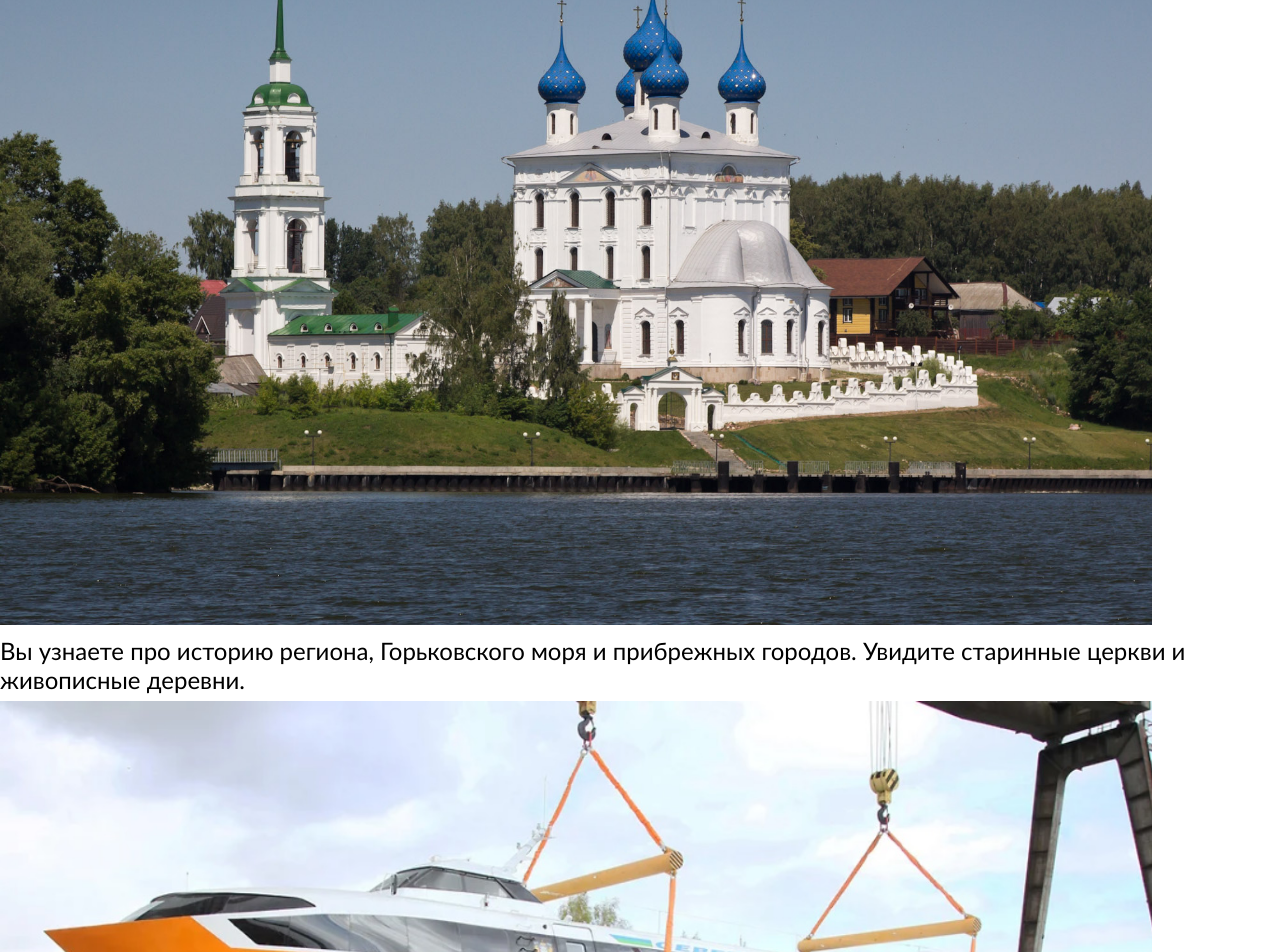
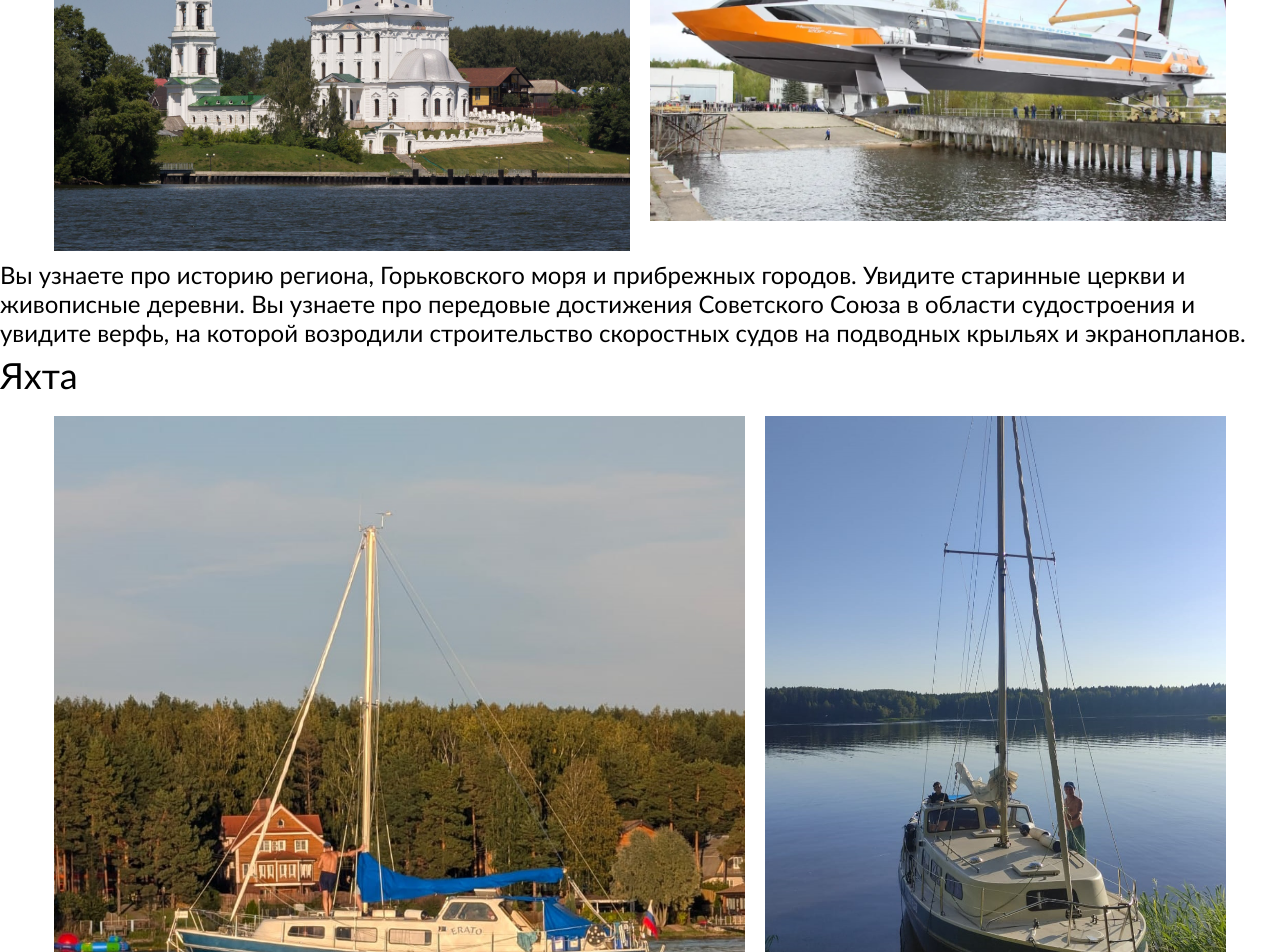
Before and after one commit to CaptainEvgeny/Volga-sail, a Jekyll site: the page built from index.md, in a window 1280 px wide and 1400 px high, scrolled down 1838 px. Shown: the top 952 px of the window. Built offline with Jekyll 4.4.1, drawn with Linux system fonts in a browser that asks for light colours; some of the changed text lies outside the part shown.

Commit message:
Update index.md

```diff
--- a/index.md
+++ b/index.md
@@ -22,13 +22,12 @@ excerpt: Круизы на парусных яхтах по Горьковско
 
 Желающие могут принять участие в управлении яхтой: научиться поднимать паруса, научиться настраивать их в зависимости от ветра и конечно же побыть рулевым, постоять за штурвалом настоящего морского корабля.
 
-<img src="images/Katunki-Church.jpg" alt="Яхта.Парус" width="90%" alighn="center">
+<div class="container">
+    <img src="images/Katunki-Church.jpg" alt="Яхта.Парус" width="45%">
+    <img src="images/Verf.jpg" alt="Яхта.Парус" width="45%">
+</div>
 
-Вы узнаете про историю региона, Горьковского моря и прибрежных городов. Увидите старинные церкви и живописные деревни.
-
-<img src="images/Verf.jpg" alt="Яхта.Парус" width="90%" alighn="center">
-
-Вы узнаете про передовые достижения Советского Союза в области судостроения и увидите верфь, на которой возродили строительство скоростных судов на подводных крыльях и экранопланов.
+Вы узнаете про историю региона, Горьковского моря и прибрежных городов. Увидите старинные церкви и живописные деревни. Вы узнаете про передовые достижения Советского Союза в области судостроения и увидите верфь, на которой возродили строительство скоростных судов на подводных крыльях и экранопланов.
 
 ## Яхта
 
```
